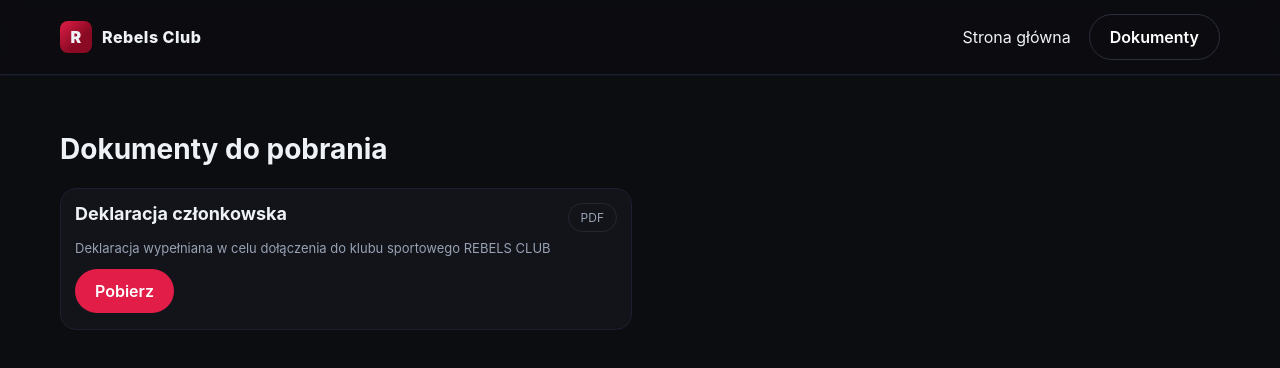
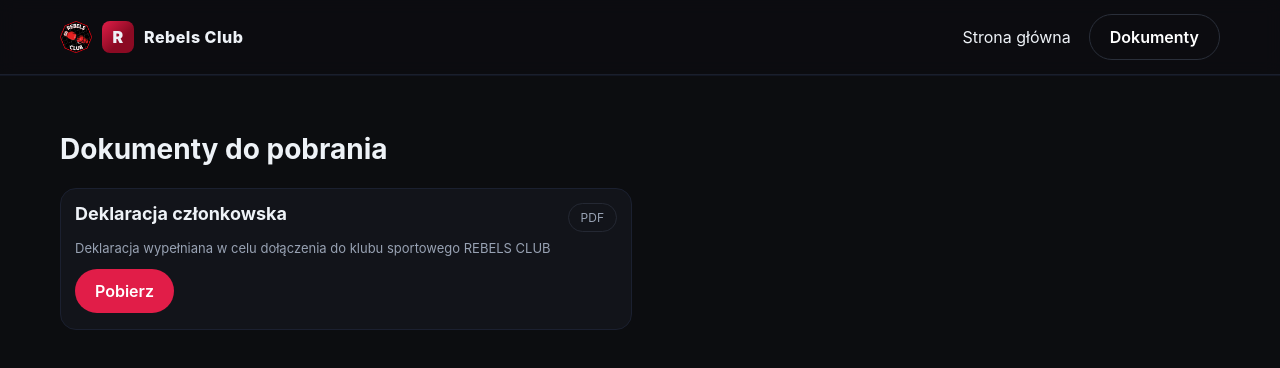
Before and after one commit to Yamoteusz/RebelsClubCLOUDFLARE2, a website: page dokumenty.html in a window 1280 px wide. Drawn offline with Linux system fonts and the light colour scheme.

Commit message:
Update dokumenty.html

```diff
--- a/dokumenty.html
+++ b/dokumenty.html
@@ -16,6 +16,7 @@
   <nav class="nav">
     <div class="container nav-inner">
       <div class="brand">
+        <img class="brand-logo" src="images/uploads/rebels.png" alt="Rebels Club" />
         <div class="brand-mark">R</div>
         <a href="/" class="club-name">Rebels Club</a>
       </div>
```
